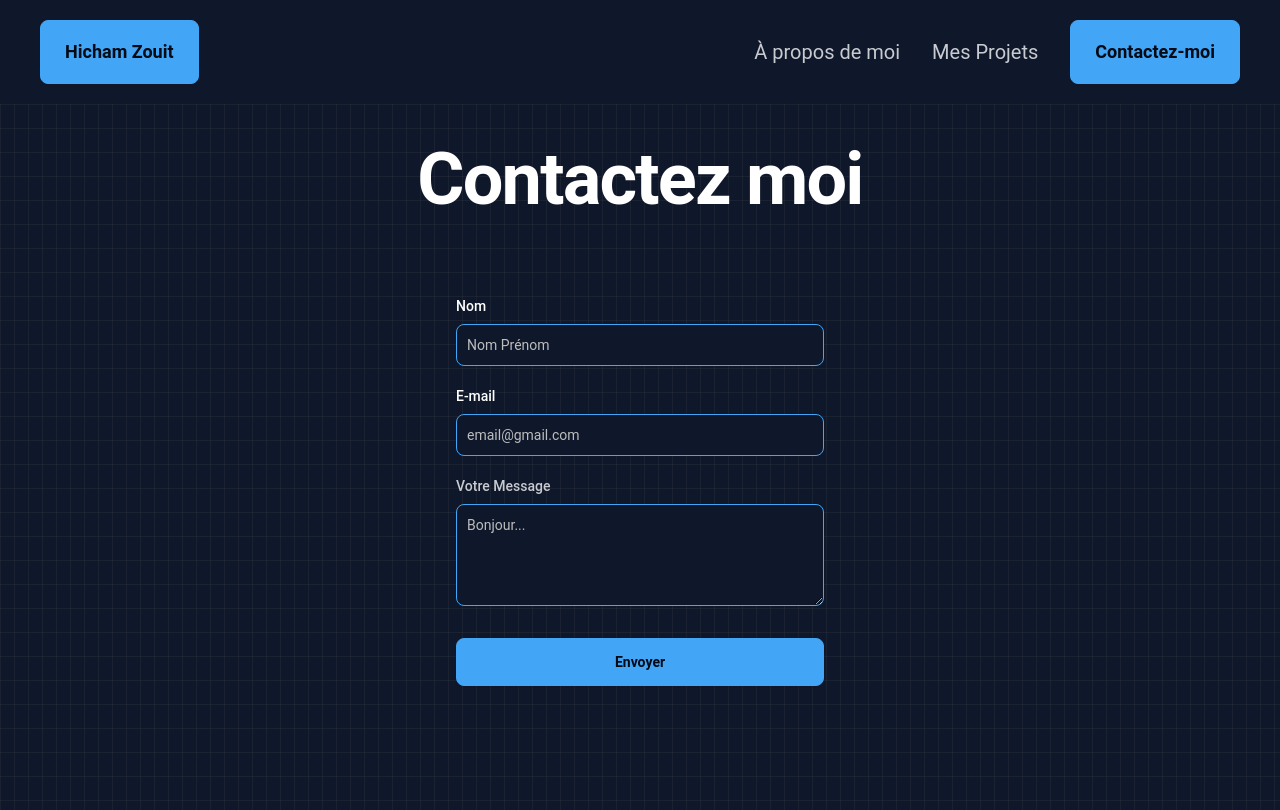
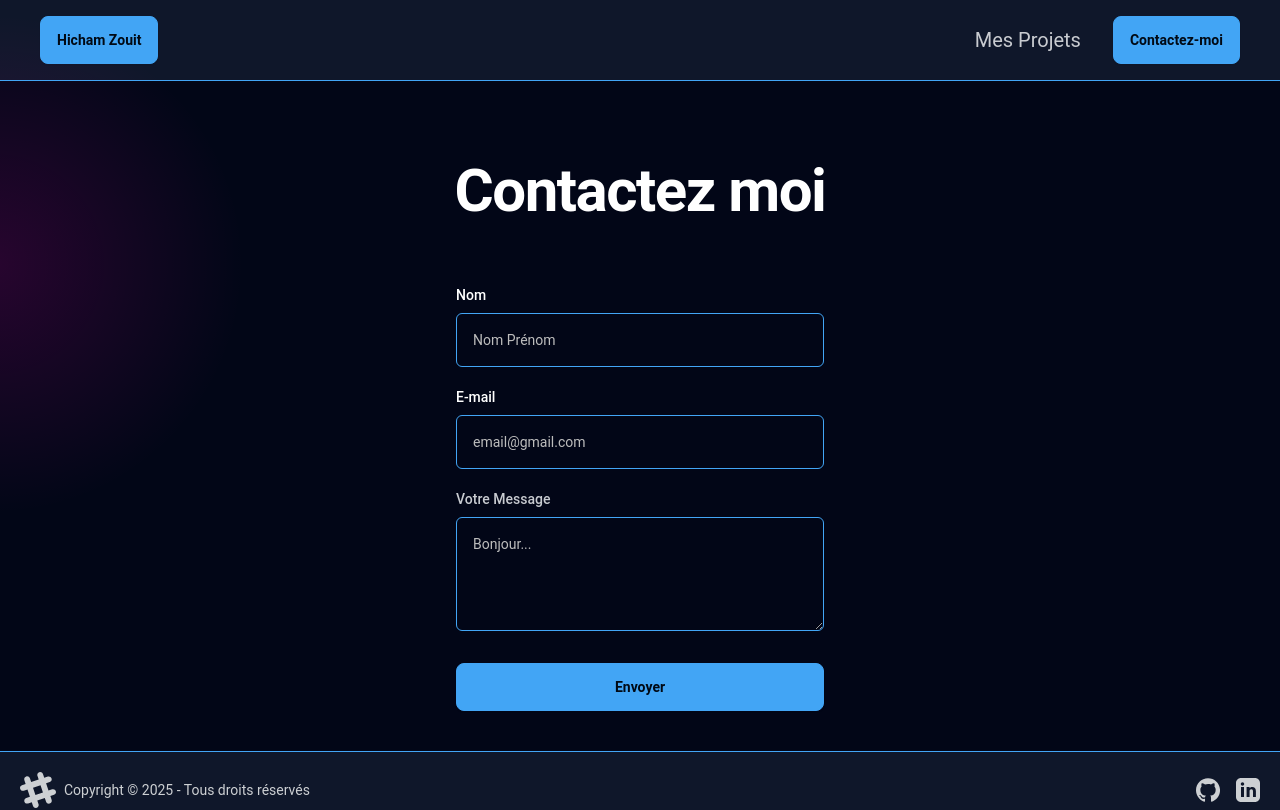
Before and after one commit to hichamzh/portfolioV2, a React (Vite) app: page /contact in a window 1280 px wide. Shown: the top 810 px of the page. Built offline with nearby package versions, Linux system fonts and the light colour scheme; a web font is replaced by a local one.

Commit message:
maj data projet

```diff
--- a/src/App.jsx
+++ b/src/App.jsx
@@ -19,7 +19,7 @@ function App() {
       <Routes>
         <Route path="/" element={<Home />} />
         <Route path="/projets" element={<Projets />} />
-        <Route path="/about" element={<About />} />
+        {/* <Route path="/about" element={<About />} /> */}
         <Route path="/contact" element={<Contact />} />
       </Routes>
       <Footer />
--- a/src/composants/footer/Footer.jsx
+++ b/src/composants/footer/Footer.jsx
@@ -3,7 +3,7 @@ import React from "react";
 export const Footer = () => {
   return (
     <>
-      <footer className="footer text-neutral-content items-center p-5 bottom-0">
+      <footer className="footer text-neutral-content items-center p-5 bottom-0 border-t border-accent">
         <aside className="grid-flow-col items-center">
           <svg
             width="36"
--- a/src/composants/form/FormContact.jsx
+++ b/src/composants/form/FormContact.jsx
@@ -60,10 +60,11 @@ export const FormContact = () => {
             type="text"
             id="name"
             name="name"
-            className="bg-primary border border-accent text-white text-sm rounded-lg focus:ring-black focus:border-black block w-full p-2.5"
+            className="bg-primary border border-accent text-white text-sm rounded-md focus:ring-black focus:border-black block w-full p-4"
             placeholder="Nom Prénom"
             required
           />
+
         </div>
         <div className="mb-5">
           <label
@@ -76,7 +77,7 @@ export const FormContact = () => {
             type="email"
             id="email"
             name="email"
-            className="bg-primary border border-accent text-white text-sm rounded-lg focus:ring-black focus:border-black block w-full p-2.5"
+            className="bg-primary border border-accent text-white text-sm rounded-md focus:ring-black focus:border-black block w-full p-4"
             placeholder="email@gmail.com"
             required
           />
@@ -90,7 +91,7 @@ export const FormContact = () => {
             id="message"
             rows={4}
             placeholder="Bonjour..."
-            className="block p-2.5 w-full text-sm bg-primary border-accent border rounded-lg"
+            className="block p-4 w-full text-sm bg-primary border-accent border rounded-md"
           ></textarea>
         </div>
         <div>
--- a/src/composants/navigation/NavigationBar.jsx
+++ b/src/composants/navigation/NavigationBar.jsx
@@ -22,9 +22,9 @@ export const NavigationBar = () => {
   return (
     <>
       <header>
-        <nav className="w-full flex items-center justify-between py-5 px-10">
+        <nav className="w-full flex items-center justify-between py-4 px-10  border-b border-accent">
           <Link to="/">
-            <div className="btn btn-accent btn-sm md:btn-md lg:btn-lg">
+            <div className="btn btn-accent btn-sm md:btn-md lg:btn-md">
               Hicham Zouit
             </div>
           </Link>
@@ -45,7 +45,7 @@ export const NavigationBar = () => {
             className={`group-links z-40
 
              fixed h-full w-full ${
-               active ? "left-1/2 -translate-x-1/2 bg-primary" : "left-full"
+               active ? "left-1/2 -translate-x-1/2 bg-secondary" : "left-full"
              } top-1/2 transform -translate-y-1/2 flex flex-col pb-40 justify-center items-center lg:p-0 lg:bg-transparent lg:flex lg:flex-row lg:justify-normal lg:static lg:top-auto lg:left-auto lg:transform-none lg:w-auto lg:h-auto gap-8 text-xl font-medium transition-all ease-in`}
           >
             {active && (
@@ -53,14 +53,14 @@ export const NavigationBar = () => {
                 <li className="cursor-pointer">Acceuil</li>
               </Link>
             )}
-            <Link to={"about"} onClick={handleCloseMenu}>
+            {/* <Link to={"about"} onClick={handleCloseMenu}>
               <li className="cursor-pointer">À propos de moi</li>
-            </Link>
+            </Link> */}
             <Link to={"projets"} onClick={handleCloseMenu}>
               <li className="cursor-pointer">Mes Projets</li>
             </Link>
             <Link to="/contact" onClick={handleCloseMenu}>
-              <button className="btn btn-accent btn-md lg:btn-lg">
+              <button className="btn btn-accent btn-md lg:btn-md">
                 Contactez-moi
               </button>
             </Link>
--- a/src/composants/projets-card/Card_component.jsx
+++ b/src/composants/projets-card/Card_component.jsx
@@ -9,11 +9,13 @@ import {
   Tooltip,
   Button,
 } from "@material-tailwind/react";
+import projet_json from "../../data-json/projets.json"
+
 
 export const Card_component = ({ objets }) => {
   return (
     <>
-      {[...objets].reverse().map((objet) => (
+      {[...projet_json].reverse().map((objet) => (
         <React.Fragment key={objet.id}>
           <Card className="max-w-[24rem] relative my-6 h-[550px] animate__animated animate__fadeIn">
             <CardHeader
@@ -22,7 +24,8 @@ export const Card_component = ({ objets }) => {
               color="transparent"
               className="m-0 rounded-none rounded-t-lg relative border-b-2 border-primary"
             >
-              <img src={`https://portfolio-directus-anqp.onrender.com/assets/${objet.img_projet}`} alt="image du projet" />
+              <img src={objet.img_projet} alt={`${objet.title} Image`} />
+              {/* <img src={`https://portfolio-directus-anqp.onrender.com/assets/${objet.img_projet}`} alt="image du projet" /> */}
               {/* <img src={`http://localhost:8055/assets/${objet.img_projet}`} alt="image du projet" /> */}
             </CardHeader>
             <CardBody>
--- /dev/null
+++ b/src/data-json/projets.json
@@ -0,0 +1,42 @@
+[
+    {
+      "id": 1,
+      "title": "Pokédex React Api",
+      "description": "Une application web qui permet de voir jusqu'a 99 pokémons grâce à une Api.",
+      "github_link": "https://github.com/hichamzh/pokedex_react",
+      "link": "https://pokedexreacthichamv1.netlify.app",
+      "img_projet": "/projets/pokedex_react.webp"
+    },
+    {
+      "id": 2,
+      "title": "Météo App",
+      "description": "Une application météo dynamique développée en HTML, CSS et JavaScript, exploitant une API météo pour fournir des prévisions.",
+      "github_link": "https://github.com/hichamzh/weather_app.git",
+      "link": "https://meteoappbyhicham.netlify.app",
+      "img_projet": "./projets/meteoapp.jpg"
+    },
+    {
+      "id": 3,
+      "title": "Countries React Api",
+      "description": "Une application web qui permet de voir jusqu'a 250 Pays grâce à une Api.",
+      "github_link": "https://github.com/hichamzh/Countries_api_react.git",
+      "link": "https://countriesreacthicham.netlify.app",
+      "img_projet": "./projets/countries_react.webp"
+    },
+    {
+      "id": 4,
+      "title": "Api de Jeux",
+      "description": "Une API REST construite avec Node.js pour récupérer des informations sur des jeux, pour les affichés dans mon projet React.",
+      "github_link": "https://github.com/hichamzh/Api-games.git",
+      "link": "https://api-games-hicham.vercel.app",
+      "img_projet": "./projets/api-game.png"
+    },
+    {
+      "id": 5,
+      "title": "École Primaire Privée l'Olivier",
+      "description": "J’ai conçu, développé et hébergé le site de l’école Les Oliviers à Marseille, en optimisant le SEO et en soignant le design pour une expérience fluide et professionnelle.",
+      "github_link": "https://github.com/hichamzh",
+      "link": "https://ecoleprimairepriveelolivier.fr",
+      "img_projet": "./projets/ecole-lolivier.webp"
+    }
+  ]
--- a/src/pages/About.jsx
+++ b/src/pages/About.jsx
@@ -6,12 +6,7 @@ import { TimeLine } from "../composants/about/TimeLine";
 export const About = () => {
   return (
     <>
-      <div className="relative h-full">
-        <div className="absolute inset-0">
-          <div className="relative h-full w-full bg-slate-950 [&>div]:absolute [&>div]:inset-0 [&>div]:bg-[linear-gradient(to_right,#4f4f4f2e_1px,transparent_1px),linear-gradient(to_bottom,#4f4f4f2e_1px,transparent_1px)] [&>div]:bg-[size:14px_24px]">
-            <div></div>
-          </div>
-        </div>
+      <div className="relative h-full bg-primary">
         <div className="h-screen border-b-2 border-white">
           <div className="relative z-10 flex h-full flex-col items-center justify-center px-4">
             <div className="max-w-3xl text-center">
--- a/src/pages/Contact.jsx
+++ b/src/pages/Contact.jsx
@@ -7,16 +7,16 @@ const Contact = () => {
   return (
     <>
       <div className="relative h-full">
-        <div className="absolute inset-0 -z-10">
-          <div className="relative h-full w-full bg-slate-950 [&>div]:absolute [&>div]:inset-0 [&>div]:bg-[linear-gradient(to_right,#4f4f4f2e_1px,transparent_1px),linear-gradient(to_bottom,#4f4f4f2e_1px,transparent_1px)] [&>div]:bg-[size:14px_24px]">
+      <div class="absolute inset-0 -z-10">
+          <div class="relative h-full w-full bg-[#020617] [&>div]:absolute [&>div]:bottom-0 [&>div]:left-[-20%] [&>div]:right-0 [&>div]:top-[-10%] [&>div]:h-[500px] [&>div]:w-[500px] [&>div]:rounded-full [&>div]:bg-[radial-gradient(circle_farthest-side,rgba(255,0,182,.15),rgba(255,255,255,0))]">
             <div></div>
           </div>
         </div>
-        <main className="h-screen pt-10">
-          <h1 className="mb-8 text-4xl font-bold tracking-tight sm:text-6xl lg:text-7xl text-white text-center">
+        <main className="py-10">
+          <h1 className="mb-6 text-4xl font-bold tracking-tight sm:text-6xl lg:text-6xl lg:mt-10 text-white text-center">
             Contactez moi
           </h1>
-          <section className="mt-20">
+          <section className="mt-16">
             <FormContact/>
           </section>
         </main>
--- a/src/pages/Home.jsx
+++ b/src/pages/Home.jsx
@@ -6,8 +6,10 @@ export const Home = () => {
   return (
     <>
       <div className="relative h-screen">
-        <div className="absolute inset-0">
-          <div className="absolute top-0 z-[-2] h-full w-screen bg-[#000000] bg-[radial-gradient(#ffffff33_1px,#00091d_1px)] bg-[size:20px_20px]"></div>
+        <div class="absolute inset-0">
+          <div class="relative h-full w-full bg-[#020617] [&>div]:absolute [&>div]:bottom-0 [&>div]:left-[-20%] [&>div]:right-0 [&>div]:top-[-10%] [&>div]:h-[500px] [&>div]:w-[500px] [&>div]:rounded-full [&>div]:bg-[radial-gradient(circle_farthest-side,rgba(255,0,182,.15),rgba(255,255,255,0))]">
+            <div></div>
+          </div>
         </div>
 
         <div className="relative z-10 flex h-full flex-col items-center justify-center px-4">
@@ -18,8 +20,11 @@ export const Home = () => {
             </h1>
             <p className="mx-auto mb-8 max-w-2xl text-lg text-slate-300 animate__animated animate__backInRight">
               Je m'appelle
-              <Link to={'about'}>
-                <span className="text-accent underline mx-[2px]">Hicham Zouit</span>,
+              <Link to={"about"}>
+                <span className="text-accent underline mx-[2px]">
+                  Hicham Zouit
+                </span>
+                ,
               </Link>
               développeur web débutant, passionné par la création de sites
               modernes et performants. À la recherche d'opportunités pour
--- a/src/pages/Projets.jsx
+++ b/src/pages/Projets.jsx
@@ -1,6 +1,7 @@
 import React, { useEffect, useState } from "react";
 import axios from "axios";
 import { Card_component } from "../composants/projets-card/Card_component";
+import projet_json from "../data-json/projets.json"
 
 export const Projets = () => {
   const [projets, setProjets] = useState([]);
@@ -13,7 +14,6 @@ export const Projets = () => {
         );
         // const reponse = await axios.get('http://localhost:8055/items/projet')
         setProjets(reponse.data.data);
-        console.log(reponse.data.data);
       } catch (error) {
         console.error("Erreur lors de la récupération des articles :", error);
       }
@@ -23,10 +23,7 @@ export const Projets = () => {
 
   return (
     <>
-      <main className="relative pt-32">
-        <div className="absolute inset-0">
-          <div className="absolute top-0 z-[-2] h-full w-screen bg-[#000000] bg-[radial-gradient(#ffffff33_1px,#00091d_1px)] bg-[size:20px_20px]"></div>
-        </div>
+      <main className="relative pt-32 bg-primary">
         <div className="relative z-10 flex h-full flex-col items-center justify-center px-4">
           <div className="max-w-3xl text-center">
             <h1 className="mb-8 text-4xl tracking-tight sm:text-6xl lg:text-7xl text-white animate__animated animate__backInLeft">
--- a/tailwind.config.js
+++ b/tailwind.config.js
@@ -16,7 +16,7 @@ module.exports = withMT({
     themes: [
       {
         mytheme: {
-          primary: "#0f172a",
+          primary: "#020617",
           secondary:"#686C75",
           vert: "#0B7A75",
           accent: "#42A5F5",
```
